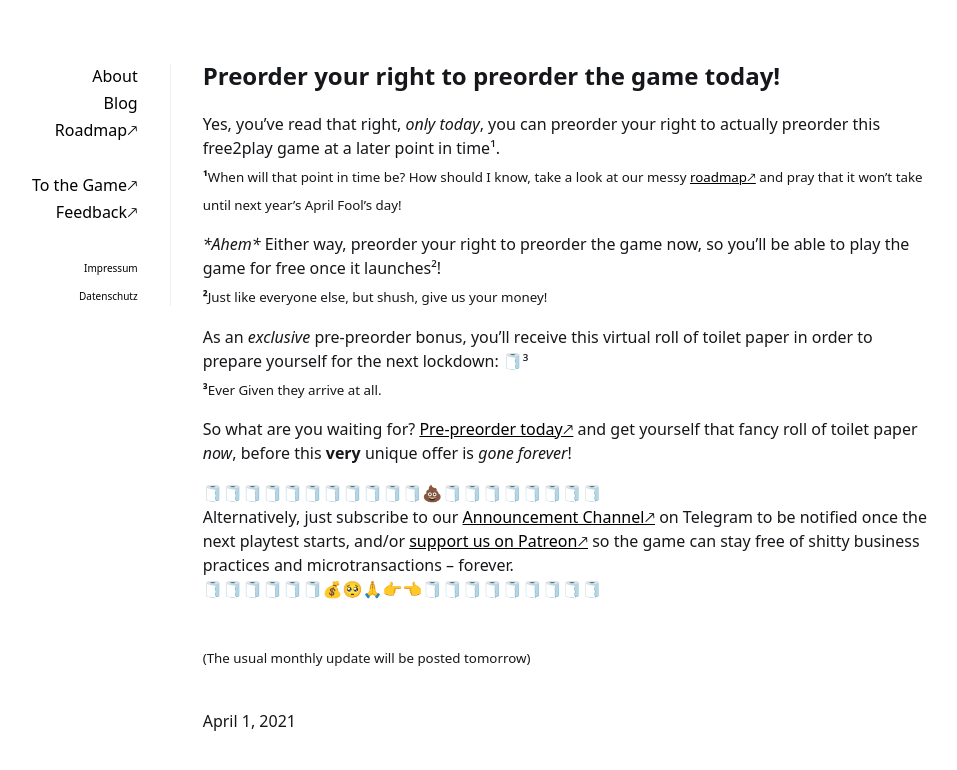
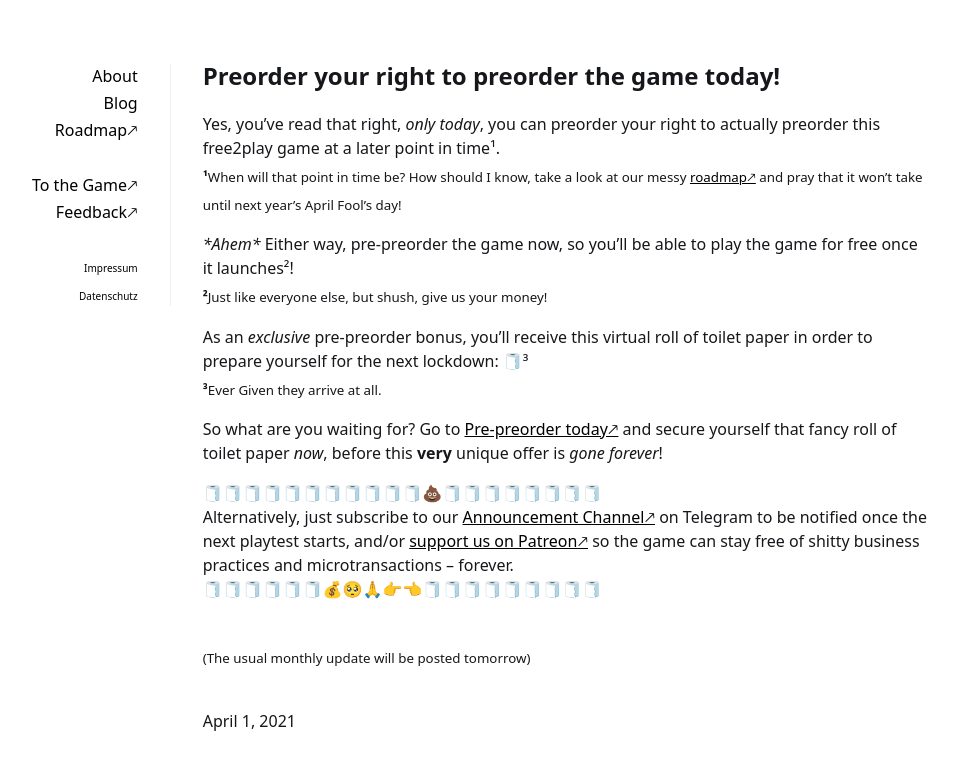
Before and after one commit to TypoTales/Website, a Jekyll site: the page built from docs/_posts/2021-04-01-prepreorders-starting-now.md, in a window 1280 px wide. Shown: the top 770 px of the page, without its empty margins (160-1117 px from the left). Built offline with Jekyll 4.4.1, drawn with Linux system fonts in a browser that asks for light colours.

Commit message:
Text improvements

```diff
--- a/docs/_posts/2021-04-01-prepreorders-starting-now.md
+++ b/docs/_posts/2021-04-01-prepreorders-starting-now.md
@@ -8,13 +8,13 @@ summary: Don't miss out on a very special offer on a very special day!
 Yes, you've read that right, *only today*, you can preorder your right to actually preorder this free2play game at a later point in time¹.
 <br><sub>**¹**When will that point in time be? How should I know, take a look at our messy [roadmap🡕](http://roadmap.typotales.com) and pray that it won't take until next year's April Fool's day!</sub>
 
-_\*Ahem*_ Either way, preorder your right to preorder the game now, so you'll be able to play the game for free once it launches²!
+_\*Ahem*_ Either way, pre-preorder the game now, so you'll be able to play the game for free once it launches²!
 <br><sub>**²**Just like everyone else, but shush, give us your money!</sub>
 
 As an *exclusive* pre-preorder bonus, you'll receive this virtual roll of toilet paper in order to prepare yourself for the next lockdown: 🧻³
 <br><sub>**³**Ever Given they arrive at all.</sub>
 
-So what are you waiting for? [Pre-preorder today🡕](https://bit.ly/3sysbYZ) and get yourself that fancy roll of toilet paper *now*, before this **very** unique offer is *gone forever*!
+So what are you waiting for? Go to [Pre-preorder today🡕](https://bit.ly/3sysbYZ) and secure yourself that fancy roll of toilet paper *now*, before this **very** unique offer is *gone forever*!
 
 🧻🧻🧻🧻🧻🧻🧻🧻🧻🧻🧻💩🧻🧻🧻🧻🧻🧻🧻🧻<br>
 Alternatively, just subscribe to our [Announcement Channel🡕](https://t.me/typotales) on Telegram to be notified once the next playtest starts, and/or [support us on Patreon🡕](http://patreon.typotales.com) so the game can stay free of shitty business practices and microtransactions – forever.<br>
```
